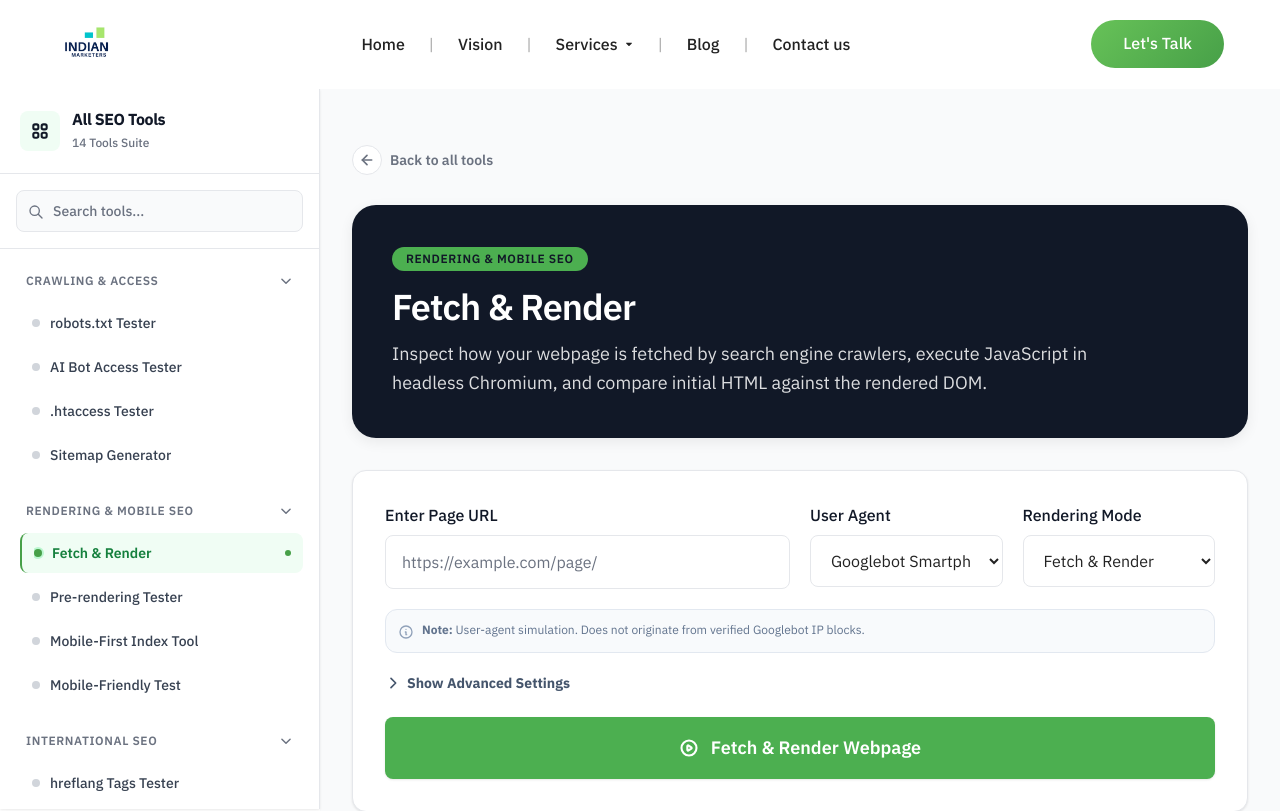
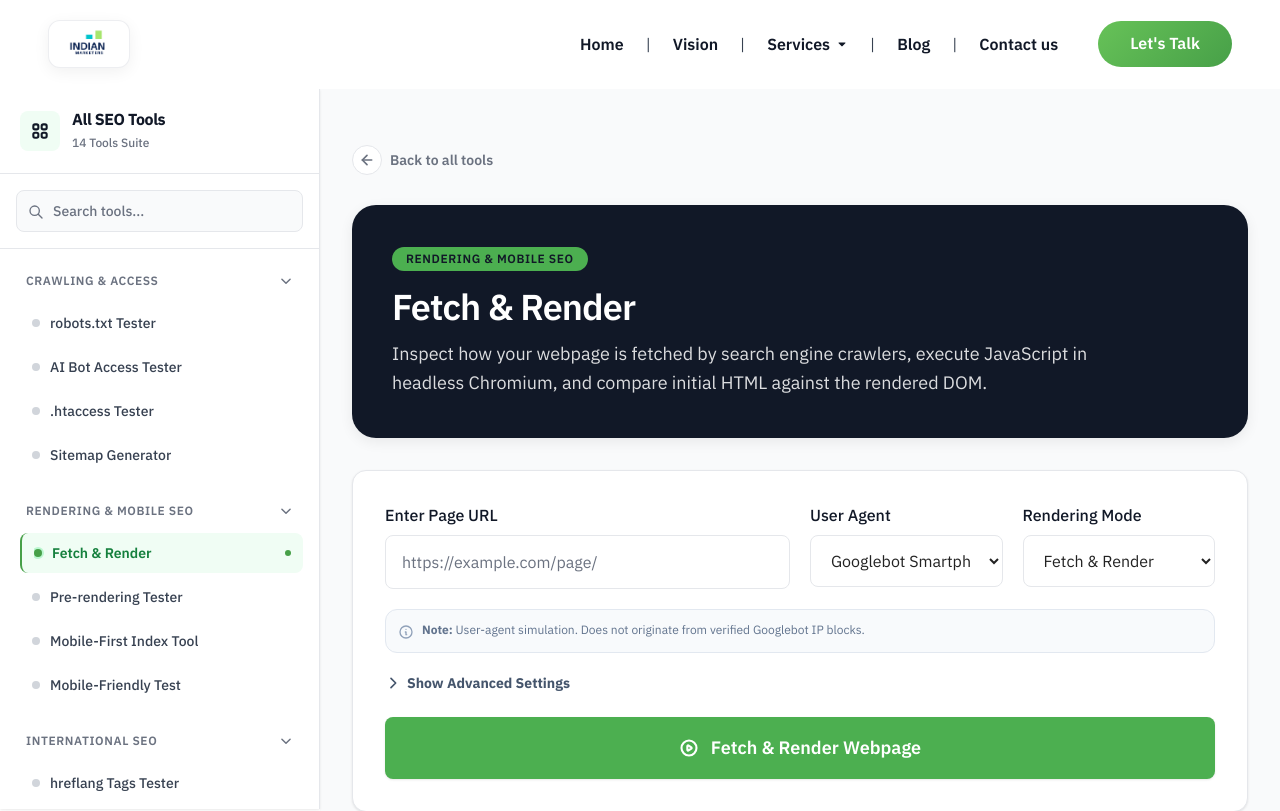
Before and after one commit to HJhaRSh/SEO-Tools, a Next.js app in the folder frontend/: page /tools/fetch-render in a window 1280 px wide. Shown: the top 811 px of the page. Built offline with nearby package versions, Linux system fonts and the light colour scheme.

Commit message:
style(header): match live subpage header layout with floating logo badge and right-grouped navigation

```diff
--- a/frontend/src/components/IndianMarketersFooter.tsx
+++ b/frontend/src/components/IndianMarketersFooter.tsx
@@ -17,7 +17,7 @@ import {
 export default function IndianMarketersFooter() {
   return (
     <footer className="w-full bg-white text-[#222222] border-t border-[#e5e7eb] pt-14 pb-12 transition-colors font-[family-name:var(--im-font-body)]">
-      <div className="max-w-[1520px] w-full mx-auto px-6 sm:px-10 xl:px-14">
+      <div className="max-w-[1440px] w-full mx-auto px-6 sm:px-8 xl:px-12">
 
         {/* Main 5 columns */}
         <div className="grid grid-cols-1 sm:grid-cols-2 md:grid-cols-3 lg:grid-cols-5 gap-8 lg:gap-8">
--- a/frontend/src/components/IndianMarketersHeader.tsx
+++ b/frontend/src/components/IndianMarketersHeader.tsx
@@ -20,15 +20,16 @@ export default function IndianMarketersHeader() {
   return (
     <>
       <header className="sticky top-0 z-50 w-full bg-white transition-all duration-300 shadow-none border-b border-transparent">
-        <div className="max-w-[1520px] w-full mx-auto px-6 sm:px-10 xl:px-14 h-[88px] flex items-center justify-between relative">
+        <div className="max-w-[1440px] w-full mx-auto px-6 sm:px-8 xl:px-12 h-[88px] flex items-center justify-between relative">
 
-          {/* Brand Logo */}
+          {/* Brand Logo with white card badge matching live site */}
           <div className="flex items-center shrink-0">
             <a
               href={`${MAIN_SITE_URL}/`}
-              className="inline-block transition-opacity hover:opacity-90"
+              className="inline-block transition-transform hover:scale-[1.02]"
               aria-label="Indian Marketers Home"
             >
+              <div className="bg-white rounded-xl shadow-[0_4px_16px_rgba(0,0,0,0.06)] border border-[#e5e7eb]/70 px-3.5 py-1.5 flex items-center justify-center">
                 <Image
                   src={logoSrc}
                   alt="Indian Marketers"
@@ -37,16 +38,21 @@ export default function IndianMarketersHeader() {
                   priority
                   unoptimized
                   onError={() => setLogoSrc(INDIAN_MARKETERS_LOGO_FALLBACK)}
-                className="h-[42px] w-auto object-contain"
-                style={{ width: 'auto', height: '42px' }}
+                  className="h-[34px] w-auto object-contain"
+                  style={{ width: 'auto', height: '34px' }}
                 />
+              </div>
             </a>
           </div>
 
-          {/* Desktop Navigation */}
+          {/* Spacer pushing nav & CTA together to the right */}
+          <div className="flex-1" />
+
+          {/* Right Group: Desktop Navigation + Let's Talk CTA */}
+          <div className="hidden md:flex items-center gap-7 lg:gap-8">
             <nav
               aria-label="Main Navigation"
-            className="hidden md:flex items-center font-[family-name:var(--im-font-body)] text-[16px] font-medium text-[#222222]"
+              className="flex items-center font-[family-name:var(--im-font-body)] text-[16px] font-semibold text-[#111827]"
             >
               {HEADER_NAV_ITEMS.map((item, index) => {
                 const isLast = index === HEADER_NAV_ITEMS.length - 1;
@@ -63,13 +69,13 @@ export default function IndianMarketersHeader() {
                         aria-controls="e-n-menu-content-2483"
                         onClick={() => setServicesMenuOpen(!servicesMenuOpen)}
                         className={`inline-flex items-center px-2 py-2 hover:text-[#47A048] transition-colors cursor-pointer ${
-                        servicesMenuOpen ? 'text-[#47A048]' : 'text-[#222222]'
+                          servicesMenuOpen ? 'text-[#47A048]' : 'text-[#111827]'
                         }`}
                       >
                         <span>{item.label}</span>
                         <svg
-                        className={`w-2.5 h-2.5 ml-1.5 transition-transform duration-200 ${
-                          servicesMenuOpen ? 'rotate-180 text-[#47A048]' : 'fill-current'
+                          className={`w-3 h-3 ml-1.5 transition-transform duration-200 ${
+                            servicesMenuOpen ? 'rotate-180 text-[#47A048]' : 'fill-[#111827]'
                           }`}
                           viewBox="0 0 320 512"
                           aria-hidden="true"
@@ -82,7 +88,7 @@ export default function IndianMarketersHeader() {
                       </button>
 
                       {!isLast && (
-                      <span className="text-[#a3a3a3] mx-4 font-normal select-none" aria-hidden="true">
+                        <span className="text-[#374151] mx-3.5 font-normal select-none" aria-hidden="true">
                           |
                         </span>
                       )}
@@ -100,7 +106,7 @@ export default function IndianMarketersHeader() {
                     </a>
 
                     {!isLast && (
-                    <span className="text-[#a3a3a3] mx-4 font-normal select-none" aria-hidden="true">
+                      <span className="text-[#374151] mx-3.5 font-normal select-none" aria-hidden="true">
                         |
                       </span>
                     )}
@@ -110,14 +116,14 @@ export default function IndianMarketersHeader() {
             </nav>
 
             {/* Desktop Right CTA: Let's Talk matching live site exact CSS */}
-          <div className="hidden md:flex items-center">
+            <div className="flex items-center shrink-0">
               <a
                 href={LETS_TALK_LINK.href}
-              className="inline-flex items-center justify-center font-[family-name:var(--im-font-body)] text-[16px] font-medium text-white shadow-none transition-all duration-300 ease-in-out hover:-translate-y-0.5 hover:opacity-90"
+                className="inline-flex items-center justify-center font-[family-name:var(--im-font-body)] text-[16px] font-semibold text-white shadow-none transition-all duration-300 ease-in-out hover:-translate-y-0.5 hover:opacity-90"
                 style={{
                   backgroundImage: 'linear-gradient(135deg, #67C258 0%, #47A048 100%)',
                   borderRadius: '100px',
-                padding: '0.9rem 2rem',
+                  padding: '0.85rem 2rem',
                   lineHeight: '1.2',
                   border: 'none',
                   color: '#ffffff',
@@ -125,6 +131,7 @@ export default function IndianMarketersHeader() {
               >
                 {LETS_TALK_LINK.label}
               </a>
+            </div>
           </div>
 
           {/* Mobile Hamburger Trigger */}
```
Lines whose indentation alone changed are shown as unchanged.
